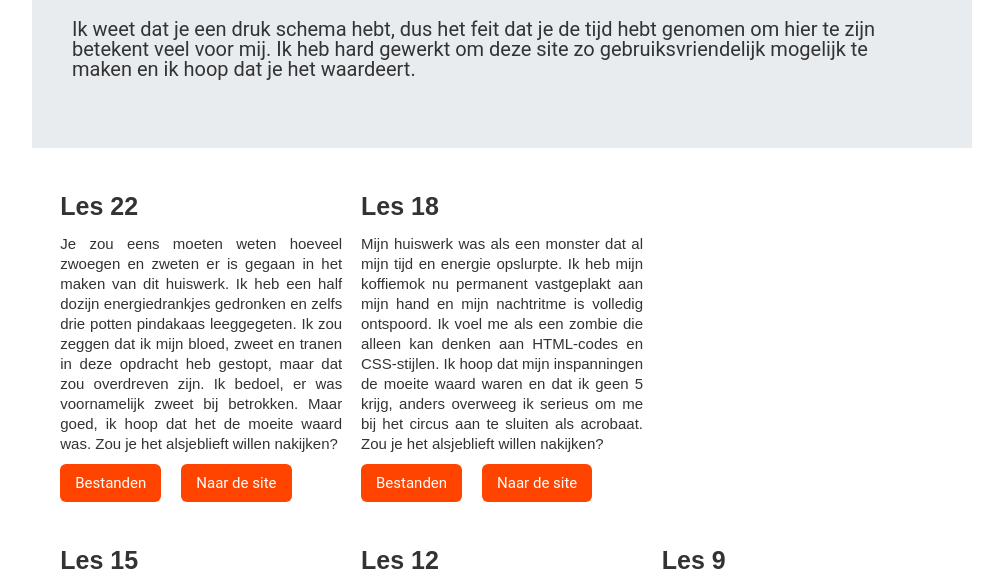
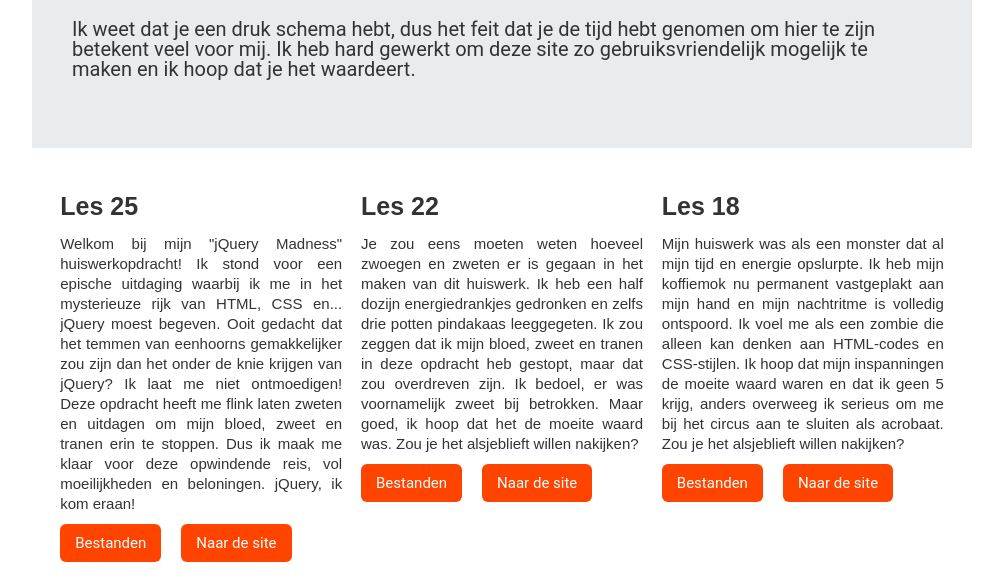
Before and after one commit to dutchcrusader/rapido, a plain HTML site: page index.html in a window 1280 px wide. Shown: the part 192-777 px from the top of the page, without its empty margins (138-1141 px from the left). Drawn offline with nearby package versions, Linux system fonts and the light colour scheme; a script that the page names is missing.

Commit message:
Add files via upload

```diff
--- a/index.html
+++ b/index.html
@@ -49,15 +49,20 @@
     </div>
     <div class="container-2 w-container">
       <div class="div-block">
+        <h2 class="heading-3">Les 25</h2>
+        <p class="paragraph-3">
+          Welkom bij mijn "jQuery Madness" huiswerkopdracht! Ik stond voor een epische uitdaging waarbij ik me in het mysterieuze rijk van HTML, CSS en... jQuery moest begeven. Ooit gedacht dat het temmen van eenhoorns gemakkelijker zou zijn dan het onder de knie krijgen van jQuery? Ik laat me niet ontmoedigen! Deze opdracht heeft me flink laten zweten en uitdagen om mijn bloed, zweet en tranen erin te stoppen. Dus ik maak me klaar voor deze opwindende reis, vol moeilijkheden en beloningen. jQuery, ik kom eraan!
+        </p>
+        <div class="div-block-2">
+          <a href="https://github.com/dutchcrusader/rapido/tree/main/les-25-huiswerk" class="button w-button">Bestanden</a>
+          <a href="https://dutchcrusader.github.io/rapido/les-25-huiswerk/" class="button w-button">Naar de site</a>
+        </div>
+      </div>
+      <div class="div-block">
         <h2 class="heading-3">Les 22</h2>
         <p class="paragraph-3">
-          Je zou eens moeten weten hoeveel zwoegen en zweten er is gegaan in het
-          maken van dit huiswerk. Ik heb een half dozijn energiedrankjes
-          gedronken en zelfs drie potten pindakaas leeggegeten. Ik zou zeggen
-          dat ik mijn bloed, zweet en tranen in deze opdracht heb gestopt, maar
-          dat zou overdreven zijn. Ik bedoel, er was voornamelijk zweet bij
-          betrokken. Maar goed, ik hoop dat het de moeite waard was. Zou je het
-          alsjeblieft willen nakijken?
+          Je zou eens moeten weten hoeveel zwoegen en zweten er is gegaan in het maken van dit huiswerk. Ik heb een half dozijn energiedrankjes
+          gedronken en zelfs drie potten pindakaas leeggegeten. Ik zou zeggen dat ik mijn bloed, zweet en tranen in deze opdracht heb gestopt, maar dat zou overdreven zijn. Ik bedoel, er was voornamelijk zweet bij betrokken. Maar goed, ik hoop dat het de moeite waard was. Zou je het alsjeblieft willen nakijken?
         </p>
         <div class="div-block-2">
           <a href="https://github.com/dutchcrusader/rapido/tree/main/les-22-huiswerk" class="button w-button">Bestanden</a>
@@ -79,10 +84,6 @@
           <a href="https://github.com/dutchcrusader/rapido/tree/main/les_18-huiswerk" class="button w-button">Bestanden</a
           ><a href="https://dutchcrusader.github.io/rapido/les_18-huiswerk/" class="button w-button">Naar de site</a>
         </div>
-      </div>
-      <div class="div-block">
-        <h2 class="heading-3"></h2>
-        <p class="paragraph-3"></p>
       </div>
     </div>
     <div class="container-2 w-container">
```
